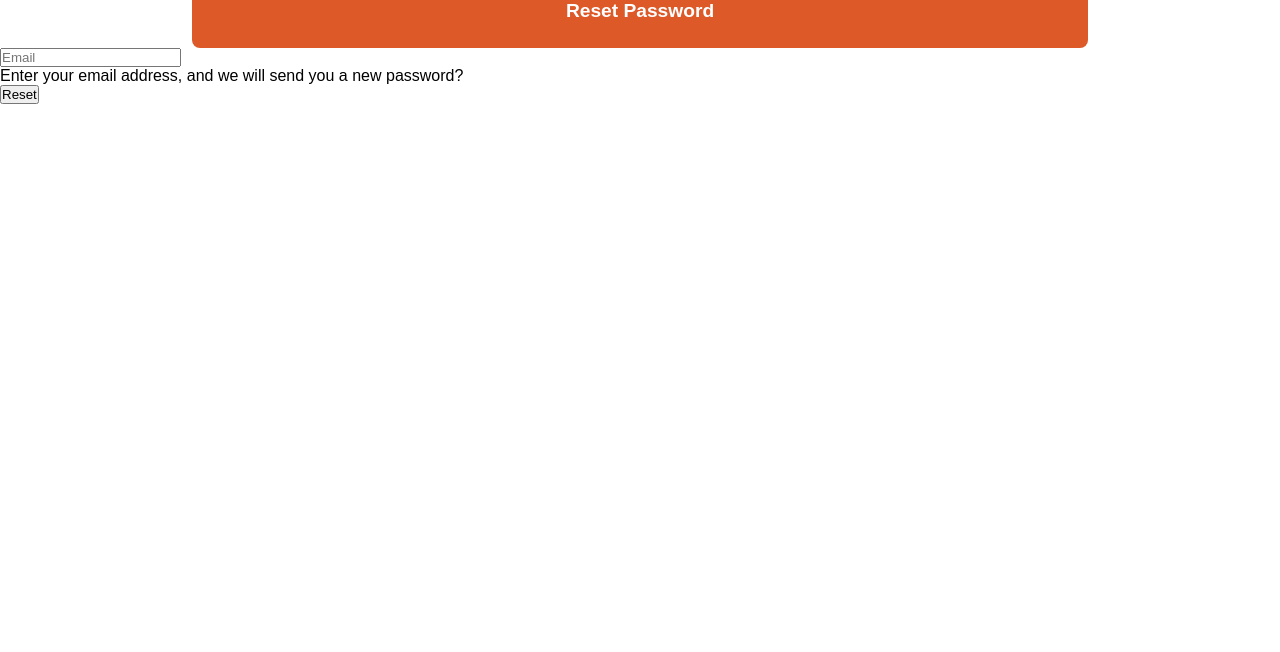
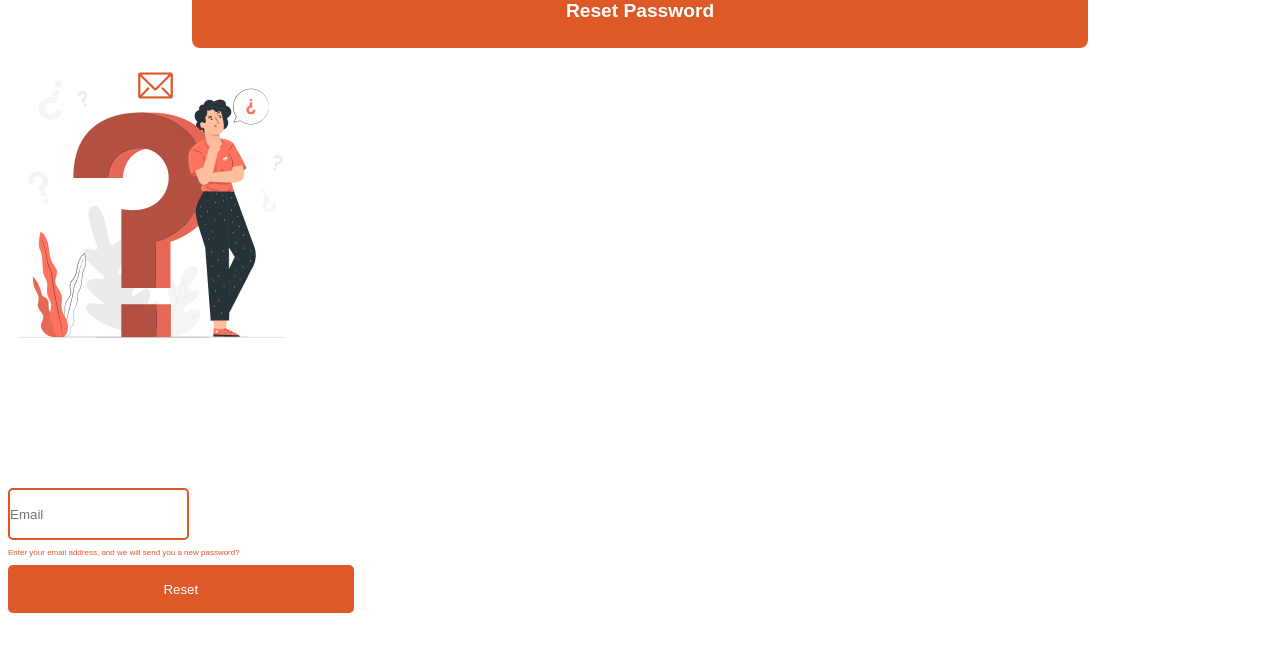
Before and after one commit to Fiifisapp/React_Hunter, a React (Create React App) app: page /forgot in a window 1280 px wide. Shown: the top 652 px of the page. Built offline with nearby package versions, Linux system fonts and the light colour scheme; no server answers.

Commit message:
styles added

```diff
--- a/src/index.css
+++ b/src/index.css
@@ -15,4 +15,42 @@
     color: white;
     border-radius: 0px 0px 8px 8px;
   }
+  .reset-image{
+    width: 100%;
+    margin-top: 0.5rem;
+    height: 50vh;
+    background-image: url(./assets/reset/phone/question_amico.png);
+    background-repeat: no-repeat;
+  }
+  .reset-text{
+    font-size: 0.5rem;
+    color: #DD5928;
+    margin-left: 0.5rem;
+    margin-top: 0.5rem;
+  }
+  .reset-form{
+    margin-top: 2rem;
+    height: 20vh;
+  }
+  .reset-input{
+    height: 6vh;
+    color: #DD5928;
+    border: 2px solid #DD5928;
+    border-radius: 5px;
+    margin-left: 0.5rem;
+  }
+  .reset-button{
+    width: 27%;
+    height: 6vh;
+    margin-left: 0.5rem;
+    margin-top: 0.5rem;
+    background-color: #DD5928;
+    border-radius: 5px;
+    color: white;
+    border: none;
+  }
+  .reset-button:hover {
+    background-color: #5F5B5B;
+    cursor: pointer;
+  }
 }
```
